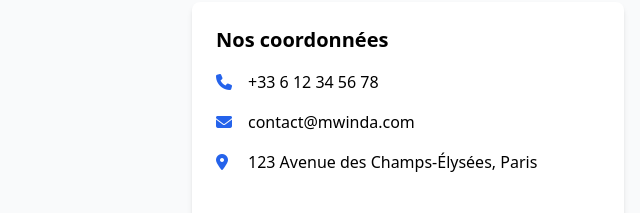
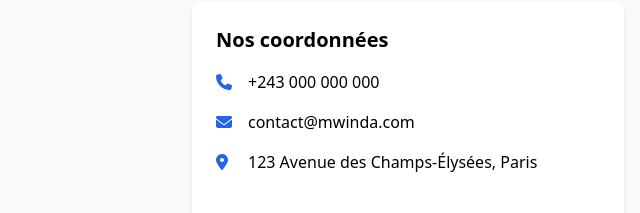
Before and after one commit to jospinQr/mwinda-app, a plain HTML site: page contact.html in a window 1280 px wide. Shown: the part 162-375 px from the top of the page, 0-640 px from the left. Drawn offline with nearby package versions, Linux system fonts and the light colour scheme.

```diff
--- a/contact.html
+++ b/contact.html
@@ -58,7 +58,7 @@
                     <div class="space-y-4">
                         <div class="flex items-center">
                             <i class="fas fa-phone text-blue-600 w-8"></i>
-                            <span>+33 6 12 34 56 78</span>
+                            <span>+243 000 000 000</span>
                         </div>
                         <div class="flex items-center">
                             <i class="fas fa-envelope text-blue-600 w-8"></i>
```
